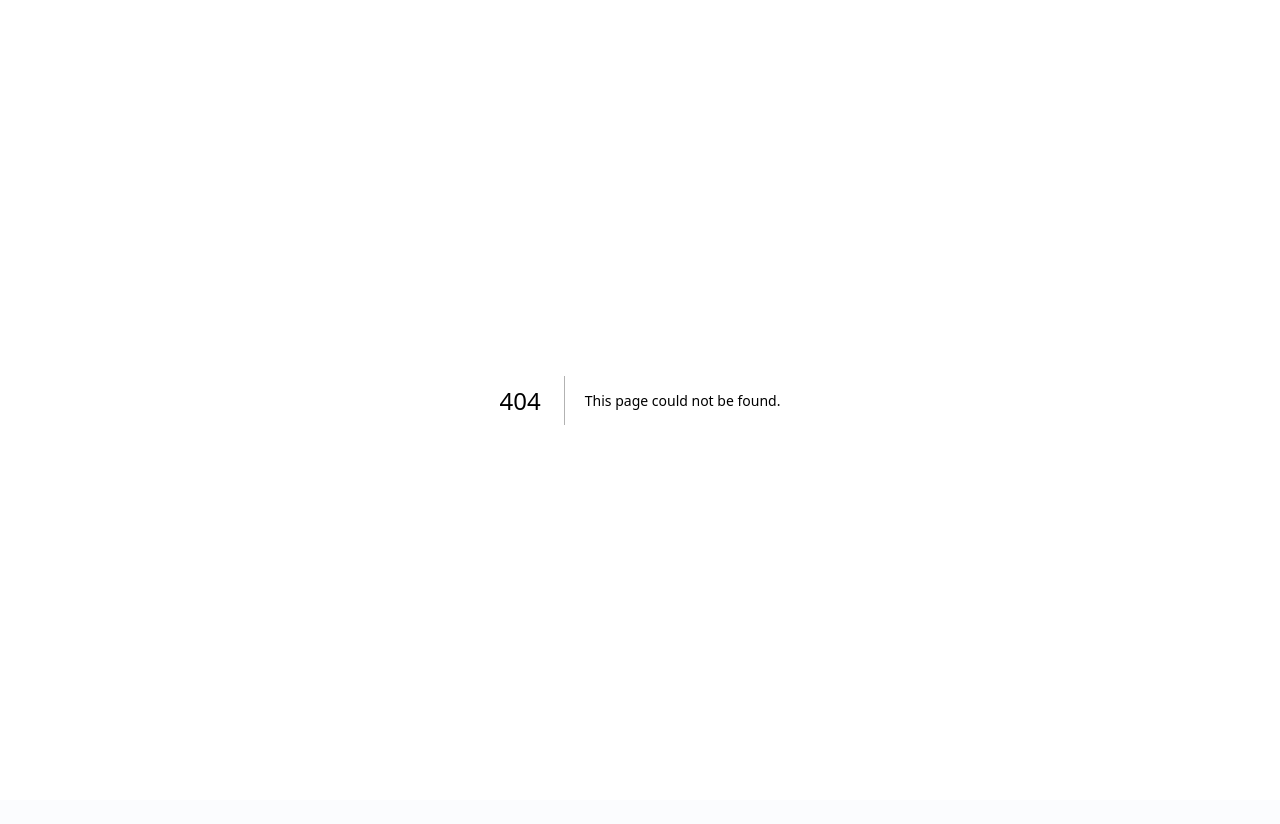
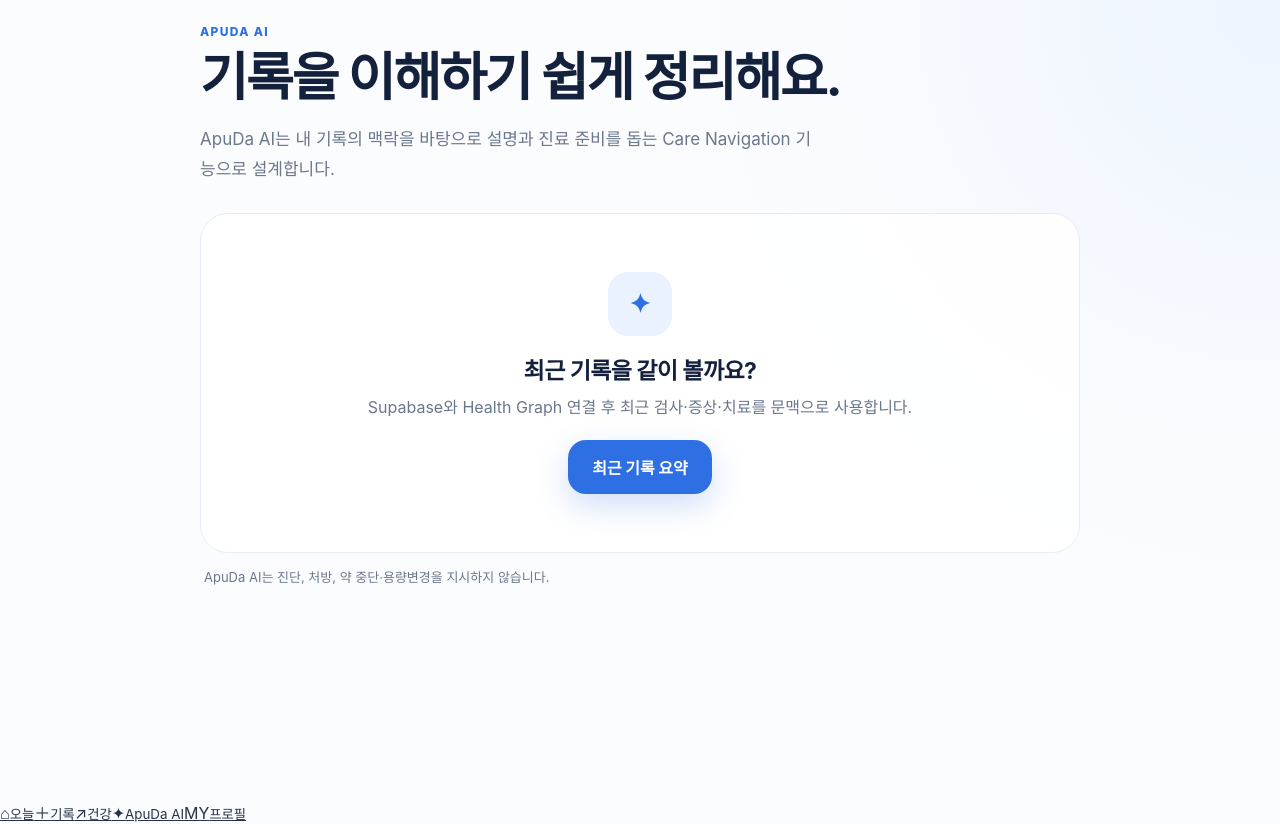
Before and after one commit to Mespital/ApuDa, a Next.js app in the folder platform/: page /my/ai in a window 1280 px wide. Before the commit this address had no page. Before the commit the page ends 800 px from the top, so only its background shows below. Built offline with nearby package versions, Linux system fonts and the light colour scheme.

Commit message:
feat(platform): add platform/app/my/ai/page.tsx

```diff
--- /dev/null
+++ b/platform/app/my/ai/page.tsx
@@ -0,0 +1,26 @@
+export default function ApuDaAIPage() {
+  return (
+    <main className="shell">
+      <p className="eyebrow">APUDA AI</p>
+      <h1 className="pageTitle">기록을 이해하기 쉽게 정리해요.</h1>
+      <p className="heroCopy">
+        ApuDa AI는 내 기록의 맥락을 바탕으로 설명과 진료 준비를 돕는 Care Navigation 기능으로 설계합니다.
+      </p>
+
+      <section className="section">
+        <div className="emptyState">
+          <div className="largeIcon">✦</div>
+          <h3>최근 기록을 같이 볼까요?</h3>
+          <p>
+            Supabase와 Health Graph 연결 후 최근 검사·증상·치료를 문맥으로 사용합니다.
+          </p>
+          <button className="primaryButton" type="button">최근 기록 요약</button>
+        </div>
+      </section>
+
+      <p className="safetyNote">
+        ApuDa AI는 진단, 처방, 약 중단·용량변경을 지시하지 않습니다.
+      </p>
+    </main>
+  );
+}
```
